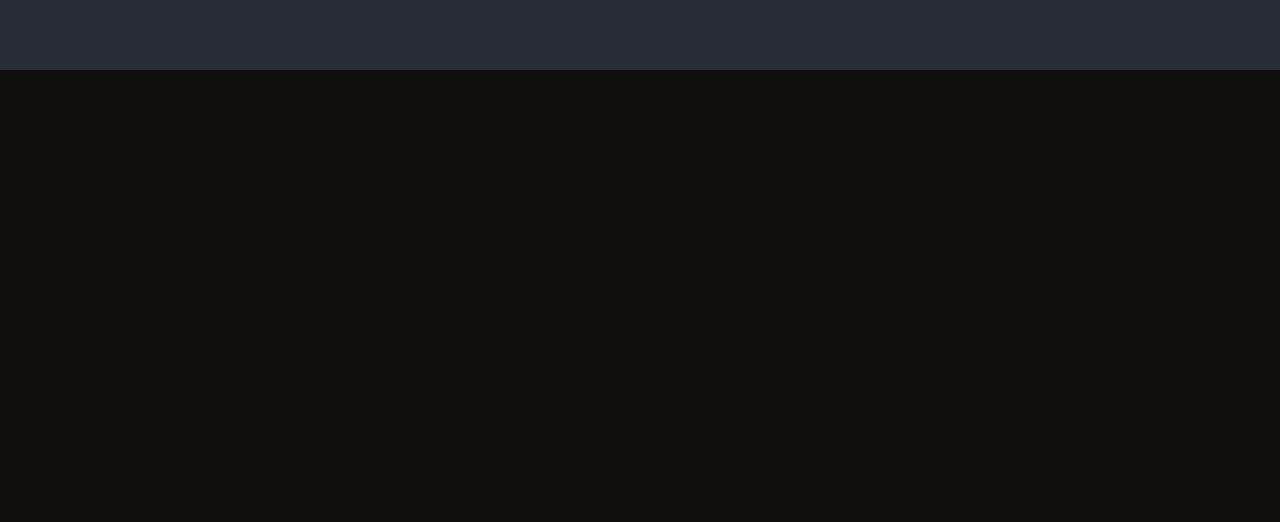
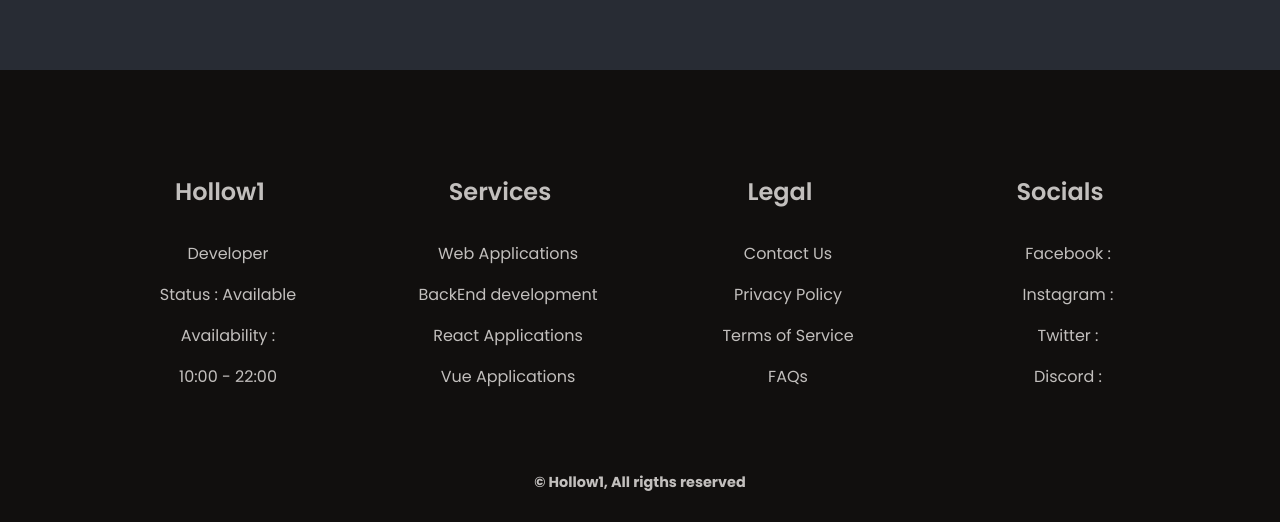
Before and after one commit to Ho11ow1/Hollow-React, a React (Create React App) app: page / in a window 1280 px wide. Shown: the part 730-1252 px from the top of the page. Before the commit the page ends 816 px from the top, so only its background shows below. Built offline with nearby package versions, Linux system fonts and the light colour scheme.

Commit message:
Added footer

```diff
--- a/src/App.js
+++ b/src/App.js
@@ -20,53 +20,132 @@ function App() {
 
             </header>
 
-            <Footer />
+            <Footer/>
+
+            <Copyright/>
+
+        </div>
+
+    );
+}
+//Input
+//<img src={img} alt="img" />
+//<img src={img} alt="img" />
+//<img src={img} alt="img" />
+function Footer() {
+    return (
+
+        <div className="footer__menu flex_row">
+
+            <div className="footer__card">
+
+                <h3 className="footer__title">
+                    Hollow1
+                </h3>
+
+                <p className="footer__text">
+                    Developer
+                </p>
+
+                <p className="footer__text">
+                    Status : Available
+                </p>
+
+                <p className="footer__text">
+                    Availability :
+                </p>
+
+                <p className="footer__text">
+                    10:00 - 22:00
+                </p>
+
+            </div>
+
+            <div className="footer__card">
+
+                <h3 className="footer__title">
+                    Services
+                </h3>
+
+                <p className="footer__text">
+                    Web Applications
+                </p>
+
+                <p className="footer__text">
+                    BackEnd development
+                </p>
+
+                <p className="footer__text">
+                    React Applications
+                </p>
+
+                <p className="footer__text">
+                    Vue Applications
+                </p>
+
+            </div>
+
+            <div className="footer__card">
+
+                <h3 className="footer__title">
+                    Legal
+                </h3>
+
+                <p className="footer__text">
+                    Contact Us
+                </p>
+
+                <p className="footer__text">
+                    Privacy Policy
+                </p>
+
+                <p className="footer__text">
+                    Terms of Service
+                </p>
+
+                <p className="footer__text">
+                    FAQs
+                </p>
+
+            </div>
+
+            <div className="footer__card">
+
+                <h3 className="footer__title">
+                    Socials
+                </h3>
+
+                <p className="footer__text">
+                    Facebook :
+                </p>
+
+                <p className="footer__text">
+                    Instagram :
+                </p>
+
+                <p className="footer__text">
+                    Twitter :
+                </p>
+
+                <p className="footer__text">
+                    Discord :
+                </p>
+
+            </div>
 
         </div>
 
     );
 }
 
-function Footer() {
+function Copyright() {
     return (
 
-        <div className="Footer__menu container">
+        <div className="footer__copy">
 
-            <div className="Footer__card">
-
-
-
-            </div>
-
-            <div className="Footer__card">
-
-
-
-            </div>
-
-            <div className="Footer__card">
-
-
-
-            </div>
-
-            <div className="Footer__card">
-
-
-
-            </div>
-
-            <div className="Footer__FAQ">
-
-
-
-            </div>
-
-            <div className="Footer__copy">
-
-
-
-            </div>
+            <h4>
+                © Hollow1, All rigths reserved
+            </h4>
 
         </div>
 
--- a/src/assets/css/app.css
+++ b/src/assets/css/app.css
@@ -1,3 +1,53 @@
+/*==================== IMPORT SETTINGS ====================*/
+
+@import url('https://fonts.googleapis.com/css2?family=Poppins:wght@400;500;600;700&display=swap');
+
+/*==================== ROOT VARIABLES ====================*/
+
+:root{
+
+    /*========== Colors | Dark ==========*/
+    /* Color setting HSL( hue, saturation, lightness) */
+
+    --white-color:#fff;
+    --text-color:hsl(24,4%,75%);
+    --text-color-light:hsl( 22 , 4%, 55% );
+    --body-color:hsl( 22, 8%, 6% );
+    --container-color:hsl( 22, 8%, 7% );
+
+    /*========== Font & Typography ==========*/
+    /* .5rem = 8px | 1rem = 16px */
+
+    --body-font:'Poppins', sans-serif;
+    --biggest-font-size:2em;
+    --bigger-font-size:1.5em;
+    --big-font-size:1.25em;
+    --normal-font-size:1em;
+    --small-font-size:.85em;
+    --mini-font-size:.8em;
+
+    /*========== Font Weight ==========*/
+
+    --font-weight-bold:700;
+    --font-weight-normal:600;
+    --font-weight-small:500;
+
+    /*========== Margines ==========*/
+	/* .5rem = 8px | 1rem = 16px */
+
+	--mb-1:1rem;
+	--mb-1-5:1.5rem;
+	--mb-2:2rem;
+	--mb-2-5:2.5rem;
+
+}
+
+/*==================== TEXT ====================*/
+
+a{
+    text-decoration:none;
+}
+
 /*==================== IMAGE ====================*/
 
 .app__logo {
@@ -84,3 +134,44 @@ section{
 }
 
 /*==================== NAVBAR ====================*/
+
+
+
+/*==================== FOOTER ====================*/
+
+.footer__menu{
+    padding-top:6rem;
+
+    text-align:center;
+}
+
+.footer__card{
+
+    height:250px;
+    width:200px;
+
+    padding:.5rem;
+}
+
+.footer__title{
+    font-size:var(--bigger-font-size);
+
+    margin-bottom:var(--mb-2);
+}
+
+.footer__text{
+    display:inline-block;
+
+    width:200px;
+
+    margin-bottom:var(--mb-1);
+}
+
+.footer__copy{
+    font-size:.9em;
+
+    text-align:center;
+    align-content:center;
+
+    margin: 3.5rem 0 2rem 0;
+}
--- a/src/assets/css/index.css
+++ b/src/assets/css/index.css
@@ -1,8 +1,8 @@
-/*==================== Import settings ====================*/
+/*==================== IMPORT SETTINGS ====================*/
 
 @import url('https://fonts.googleapis.com/css2?family=Poppins:wght@400;500;600;700&display=swap');
 
-/*==================== Root Variables ====================*/
+/*==================== ROOT VARIABLES ====================*/
 
 :root{
 
@@ -100,10 +100,6 @@ a{
     text-decoration:none;
 }
 
-ul{
-    list-style:none;
-}
-
 /*==================== Image settings ====================*/
 
 img{
```
